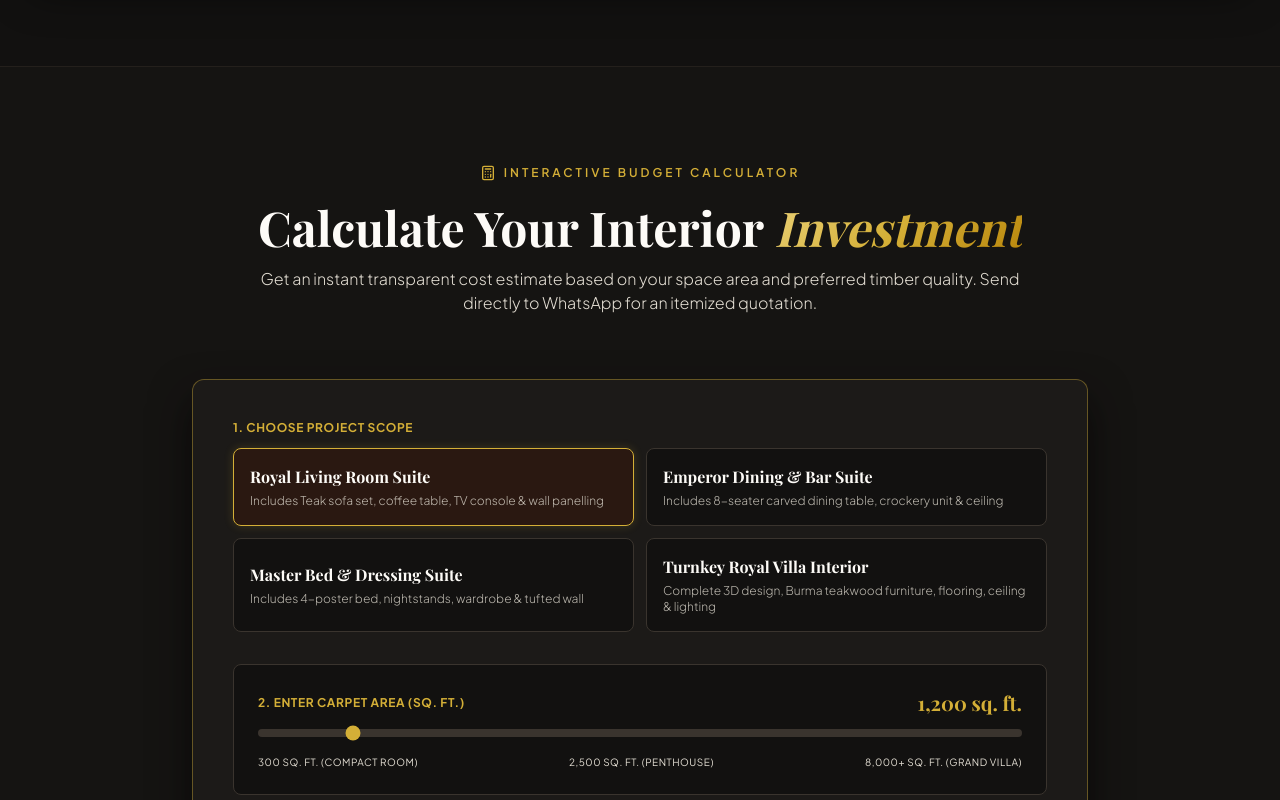
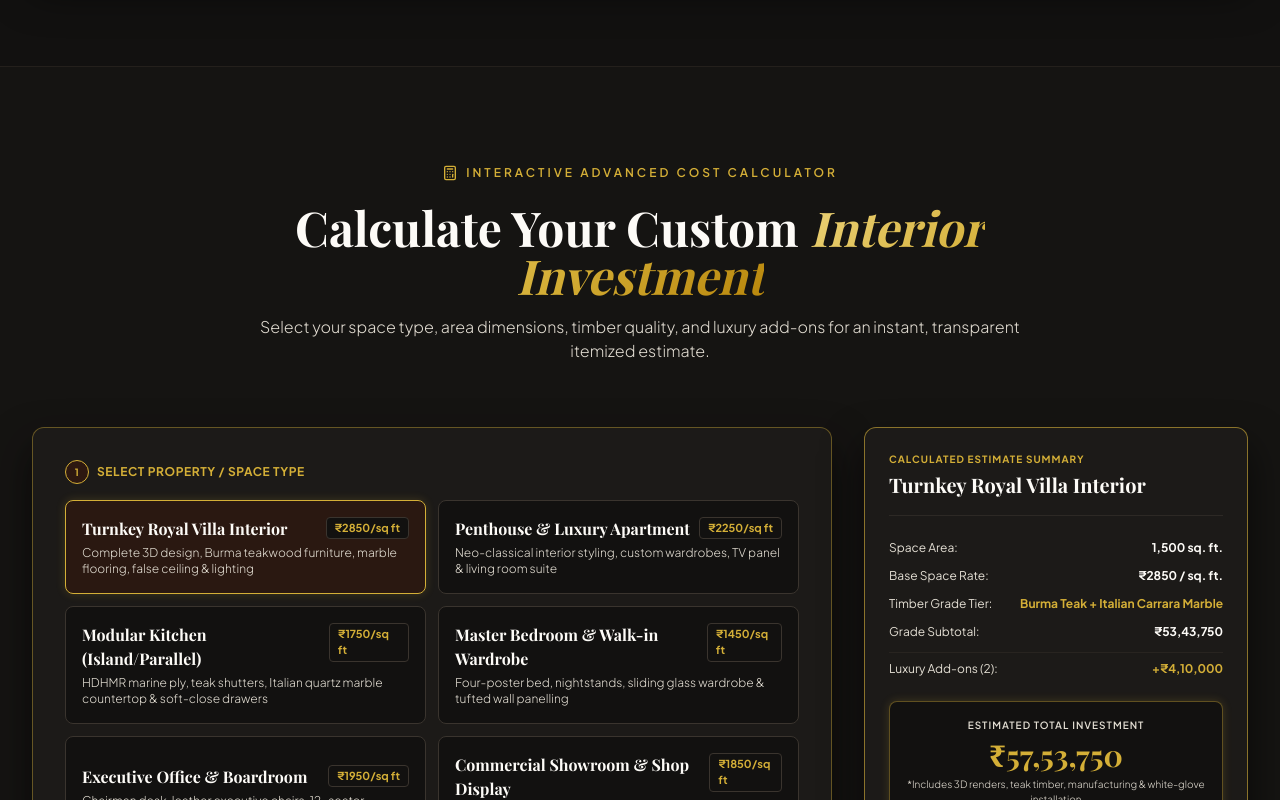
Before and after one commit to sharmashyama1988-eng/sharma-interior-designer, a Next.js app: page / in a window 1280 px wide. Shown: the part 11200-12000 px from the top of the page. Built offline with nearby package versions, Linux system fonts and the light colour scheme; a web font is replaced by a local one.

Commit message:
Recreate Cost Calculator with multi-step space selector, area slider, timber tiers, add-on checkboxes, and WhatsApp quote generator

```diff
--- a/src/components/CostEstimator.tsx
+++ b/src/components/CostEstimator.tsx
@@ -1,31 +1,68 @@
 'use client';
 
 import { useState } from 'react';
-import { Calculator, MessageSquare, Phone, Sparkles, CheckCircle2 } from 'lucide-react';
+import { Calculator, MessageSquare, Phone, Sparkles, Check, Layers, Sliders, ShieldCheck, ChevronRight } from 'lucide-react';
 import { getWhatsAppLink, PHONE_NUMBER } from '@/data/furnitureData';
 
-const ROOM_TYPES = [
-  { id: 'living', name: 'Royal Living Room Suite', basePerSqFt: 1250, desc: 'Includes Teak sofa set, coffee table, TV console & wall panelling' },
-  { id: 'dining', name: 'Emperor Dining & Bar Suite', basePerSqFt: 1450, desc: 'Includes 8-seater carved dining table, crockery unit & ceiling' },
-  { id: 'bedroom', name: 'Master Bed & Dressing Suite', basePerSqFt: 1350, desc: 'Includes 4-poster bed, nightstands, wardrobe & tufted wall' },
-  { id: 'full_villa', name: 'Turnkey Royal Villa Interior', basePerSqFt: 2850, desc: 'Complete 3D design, Burma teakwood furniture, flooring, ceiling & lighting' },
+const SPACE_TYPES = [
+  { id: 'full_villa', name: 'Turnkey Royal Villa Interior', baseRate: 2850, desc: 'Complete 3D design, Burma teakwood furniture, marble flooring, false ceiling & lighting' },
+  { id: 'penthouse', name: 'Penthouse & Luxury Apartment', baseRate: 2250, desc: 'Neo-classical interior styling, custom wardrobes, TV panel & living room suite' },
+  { id: 'kitchen', name: 'Modular Kitchen (Island/Parallel)', baseRate: 1750, desc: 'HDHMR marine ply, teak shutters, Italian quartz marble countertop & soft-close drawers' },
+  { id: 'bedroom', name: 'Master Bedroom & Walk-in Wardrobe', baseRate: 1450, desc: 'Four-poster bed, nightstands, sliding glass wardrobe & tufted wall panelling' },
+  { id: 'office', name: 'Executive Office & Boardroom', baseRate: 1950, desc: 'Chairman desk, leather executive chairs, 12-seater conference table & acoustic walls' },
+  { id: 'showroom', name: 'Commercial Showroom & Shop Display', baseRate: 1850, desc: 'Brass display racks, marble reception counter, glass showcases & spotlighting' },
 ];
 
-const MATERIAL_TIERS = [
-  { id: 'standard', name: 'Classic Grade Seasoned Teak', multiplier: 1.0 },
-  { id: 'premium', name: 'Burma Teak & Italian Marble', multiplier: 1.25 },
-  { id: 'royal', name: 'Royal Gold Leaf & Italian Leather', multiplier: 1.5 },
+const TIMBER_GRADES = [
+  { id: 'classic_teak', name: 'Grade-A Seasoned Burma Teak', multiplier: 1.0, badge: 'Standard Luxury' },
+  { id: 'teak_marble', name: 'Burma Teak + Italian Carrara Marble', multiplier: 1.25, badge: 'Royal Tier' },
+  { id: 'imperial_gold', name: '24K Gold Leaf Gilt + Italian Nappa Leather', multiplier: 1.45, badge: 'Imperial Palace Tier' },
+];
+
+const ADDON_OPTIONS = [
+  { id: 'coffered_ceiling', name: 'Teak Coffered Ceiling / False Ceiling', costPerSqFt: 250, fixedCost: 0, desc: 'Architectural teakwood grid ceiling with chandelier hooks' },
+  { id: 'servo_hardware', name: 'Blum German Servo-Drive Motorized Hardware', costPerSqFt: 0, fixedCost: 45000, desc: 'Automatic touch-to-open electronic drawer motors' },
+  { id: 'gold_leafing', name: '24K Real Gold Leaf Hand Gilding', costPerSqFt: 0, fixedCost: 35000, desc: 'Genuine gold foil applied by master artisans on carved motifs' },
+  { id: 'biometric_safe', name: 'Biometric Safe & Secret Locked Compartments', costPerSqFt: 0, fixedCost: 25000, desc: 'Fingerprint digital safe concealed inside wardrobe/desk' },
+  { id: 'smart_lighting', name: 'Smart App-Controlled LED Ambient Cove Package', costPerSqFt: 0, fixedCost: 30000, desc: 'Dimmable warm 3000K LED line lighting with smartphone app' },
+  { id: 'wall_panelling', name: 'Teak Wainscoting & Fluted Wall Panelling', costPerSqFt: 180, fixedCost: 0, desc: 'Full-wall teakwood wainscoting with brass strip inlays' },
 ];
 
 export default function CostEstimator() {
-  const [selectedRoom, setSelectedRoom] = useState(ROOM_TYPES[0]);
-  const [sqFt, setSqFt] = useState(1200);
-  const [selectedTier, setSelectedTier] = useState(MATERIAL_TIERS[1]);
+  const [selectedSpace, setSelectedSpace] = useState(SPACE_TYPES[0]);
+  const [sqFt, setSqFt] = useState(1500);
+  const [selectedGrade, setSelectedGrade] = useState(TIMBER_GRADES[1]);
+  const [selectedAddons, setSelectedAddons] = useState<string[]>(['coffered_ceiling', 'gold_leafing']);
 
-  const estimatedCost = Math.round(sqFt * selectedRoom.basePerSqFt * selectedTier.multiplier);
+  const toggleAddon = (id: string) => {
+    setSelectedAddons((prev) =>
+      prev.includes(id) ? prev.filter((item) => item !== id) : [...prev, id]
+    );
+  };
 
-  const getWhatsAppEstimateMessage = () => {
-    return `Hello Sharma Interior Designer,\n\nI calculated an estimated interior budget on your website:\n- Project Type: ${selectedRoom.name}\n- Space Area: ${sqFt} sq. ft.\n- Material Quality: ${selectedTier.name}\n- Estimated Cost: ₹${estimatedCost.toLocaleString('en-IN')}\n\nPlease share detailed itemized breakdown and site visit availability.`;
+  // Base Interior Cost
+  const baseCost = sqFt * selectedSpace.baseRate;
+
+  // Grade Multiplier Adjustment
+  const gradeAdjustedCost = Math.round(baseCost * selectedGrade.multiplier);
+
+  // Addon Costs
+  const addonsTotal = selectedAddons.reduce((acc, addonId) => {
+    const addon = ADDON_OPTIONS.find((a) => a.id === addonId);
+    if (!addon) return acc;
+    const addonCost = (sqFt * addon.costPerSqFt) + addon.fixedCost;
+    return acc + addonCost;
+  }, 0);
+
+  const grandTotalEstimate = gradeAdjustedCost + addonsTotal;
+
+  const getWhatsAppQuotationMessage = () => {
+    const addonsListStr = selectedAddons
+      .map((id) => ADDON_OPTIONS.find((a) => a.id === id)?.name)
+      .filter(Boolean)
+      .join(', ');
+
+    return `Hello Sharma Interior Designer,\n\nI calculated a detailed custom estimate on your website:\n- Space Type: ${selectedSpace.name}\n- Carpet Area: ${sqFt.toLocaleString()} sq. ft.\n- Timber/Material Grade: ${selectedGrade.name}\n- Add-on Upgrades: ${addonsListStr || 'None'}\n- Calculated Investment: ₹${grandTotalEstimate.toLocaleString('en-IN')}\n\nPlease provide an itemized formal quote and schedule a site inspection.`;
   };
 
   return (
@@ -35,113 +72,228 @@ export default function CostEstimator() {
         <div className="text-center max-w-3xl mx-auto mb-16 space-y-4">
           <div className="inline-flex items-center gap-2 text-xs uppercase tracking-[0.25em] text-classical-gold font-semibold">
             <Calculator className="w-4 h-4 text-classical-gold" />
-            <span>INTERACTIVE BUDGET CALCULATOR</span>
+            <span>INTERACTIVE ADVANCED COST CALCULATOR</span>
           </div>
           <h2 className="font-serif text-3xl sm:text-4xl lg:text-5xl font-bold text-classical-cream">
-            Calculate Your Interior <span className="gold-text-gradient italic">Investment</span>
+            Calculate Your Custom <span className="gold-text-gradient italic">Interior Investment</span>
           </h2>
           <p className="text-classical-creamMuted text-sm sm:text-base font-light">
-            Get an instant transparent cost estimate based on your space area and preferred timber quality. Send directly to WhatsApp for an itemized quotation.
+            Select your space type, area dimensions, timber quality, and luxury add-ons for an instant, transparent itemized estimate.
           </p>
         </div>
 
-        {/* Estimator Box */}
-        <div className="max-w-4xl mx-auto bg-classical-card rounded-xl border border-classical-gold/40 p-6 sm:p-10 shadow-classical-deep space-y-8">
-          {/* Step 1: Select Room Type */}
+        {/* Multi-Step Calculator Layout */}
+        <div className="grid grid-cols-1 lg:grid-cols-12 gap-8 items-start">
+          {/* Left Controls (Steps 1 to 4) */}
+          <div className="lg:col-span-8 space-y-8 bg-classical-card p-6 sm:p-8 rounded-xl border border-classical-gold/40 shadow-classical-deep">
+            {/* Step 1: Select Space Type */}
             <div>
-            <label className="text-xs uppercase tracking-wider font-bold text-classical-gold block mb-3">
-              1. Choose Project Scope
-            </label>
+              <div className="flex items-center gap-2 text-xs uppercase tracking-wider font-extrabold text-classical-gold mb-4">
+                <span className="w-6 h-6 rounded-full bg-classical-mahogany border border-classical-gold flex items-center justify-center text-[10px] text-classical-gold">1</span>
+                <span>Select Property / Space Type</span>
+              </div>
+
               <div className="grid grid-cols-1 sm:grid-cols-2 gap-3">
-              {ROOM_TYPES.map((room) => (
+                {SPACE_TYPES.map((space) => (
                   <button
-                  key={room.id}
-                  onClick={() => setSelectedRoom(room)}
+                    key={space.id}
+                    onClick={() => setSelectedSpace(space)}
                     className={`p-4 rounded-lg text-left border transition-all ${
-                    selectedRoom.id === room.id
+                      selectedSpace.id === space.id
                         ? 'border-classical-gold bg-classical-mahogany/80 text-classical-gold shadow-gold-sm'
                         : 'border-classical-border bg-classical-bg text-classical-creamMuted hover:border-classical-gold/40'
                     }`}
                   >
+                    <div className="flex justify-between items-start">
                       <span className="font-serif text-base font-bold text-classical-cream block">
-                    {room.name}
+                        {space.name}
                       </span>
-                  <span className="text-xs text-classical-creamMuted/80 font-light block mt-1">
-                    {room.desc}
+                      <span className="text-[11px] font-bold text-classical-gold bg-classical-bg px-2 py-0.5 rounded border border-classical-border">
+                        ₹{space.baseRate}/sq ft
+                      </span>
+                    </div>
+                    <span className="text-xs text-classical-creamMuted font-light block mt-1 line-clamp-2">
+                      {space.desc}
                     </span>
                   </button>
                 ))}
               </div>
             </div>
 
-          {/* Step 2: Area Slider */}
-          <div className="space-y-3 bg-classical-bg p-6 rounded-lg border border-classical-border">
+            {/* Step 2: Carpet Area Slider */}
+            <div className="space-y-4 bg-classical-bg p-6 rounded-lg border border-classical-border">
               <div className="flex justify-between items-center">
-              <label className="text-xs uppercase tracking-wider font-bold text-classical-gold">
-                2. Enter Carpet Area (sq. ft.)
-              </label>
-              <span className="font-serif text-xl font-bold text-classical-gold">
-                {sqFt.toLocaleString()} sq. ft.
-              </span>
+                <div className="flex items-center gap-2 text-xs uppercase tracking-wider font-extrabold text-classical-gold">
+                  <span className="w-6 h-6 rounded-full bg-classical-mahogany border border-classical-gold flex items-center justify-center text-[10px] text-classical-gold">2</span>
+                  <span>Enter Carpet / Space Area (sq. ft.)</span>
                 </div>
+                <div className="flex items-center gap-2">
+                  <input
+                    type="number"
+                    min="300"
+                    max="15000"
+                    value={sqFt}
+                    onChange={(e) => setSqFt(Math.max(100, Number(e.target.value)))}
+                    className="w-28 px-3 py-1.5 rounded bg-classical-card border border-classical-gold text-classical-gold font-serif font-bold text-base text-right focus:outline-none"
+                  />
+                  <span className="text-xs text-classical-creamMuted font-bold">sq. ft.</span>
+                </div>
+              </div>
+
               <input
                 type="range"
                 min="300"
-              max="8000"
+                max="10000"
                 step="100"
                 value={sqFt}
                 onChange={(e) => setSqFt(Number(e.target.value))}
-              className="w-full h-2 bg-classical-border rounded-lg appearance-none cursor-pointer accent-classical-gold"
+                className="w-full h-2.5 bg-classical-border rounded-lg appearance-none cursor-pointer accent-classical-gold"
               />
-            <div className="flex justify-between text-[10px] text-classical-creamMuted uppercase tracking-wider">
+
+              <div className="flex justify-between text-[10px] text-classical-creamMuted font-medium uppercase tracking-wider">
                 <span>300 sq. ft. (Compact Room)</span>
                 <span>2,500 sq. ft. (Penthouse)</span>
-              <span>8,000+ sq. ft. (Grand Villa)</span>
+                <span>10,000+ sq. ft. (Palace Villa)</span>
               </div>
             </div>
 
-          {/* Step 3: Material Quality Tier */}
+            {/* Step 3: Select Timber & Material Grade */}
             <div>
-            <label className="text-xs uppercase tracking-wider font-bold text-classical-gold block mb-3">
-              3. Select Craftsmanship & Timber Grade
-            </label>
+              <div className="flex items-center gap-2 text-xs uppercase tracking-wider font-extrabold text-classical-gold mb-4">
+                <span className="w-6 h-6 rounded-full bg-classical-mahogany border border-classical-gold flex items-center justify-center text-[10px] text-classical-gold">3</span>
+                <span>Select Craftsmanship & Material Grade</span>
+              </div>
+
               <div className="grid grid-cols-1 sm:grid-cols-3 gap-3">
-              {MATERIAL_TIERS.map((tier) => (
+                {TIMBER_GRADES.map((grade) => (
                   <button
-                  key={tier.id}
-                  onClick={() => setSelectedTier(tier)}
-                  className={`p-3.5 rounded-lg text-center text-xs font-semibold border transition-all ${
-                    selectedTier.id === tier.id
+                    key={grade.id}
+                    onClick={() => setSelectedGrade(grade)}
+                    className={`p-4 rounded-lg text-left border transition-all ${
+                      selectedGrade.id === grade.id
                         ? 'border-classical-gold bg-classical-mahogany/80 text-classical-gold shadow-gold-sm'
                         : 'border-classical-border bg-classical-bg text-classical-creamMuted hover:border-classical-gold/40'
                     }`}
                   >
-                  {tier.name}
+                    <span className="text-[10px] uppercase font-bold text-classical-gold block">
+                      {grade.badge}
+                    </span>
+                    <span className="font-serif text-sm font-bold text-classical-cream block mt-0.5">
+                      {grade.name}
+                    </span>
                   </button>
                 ))}
               </div>
             </div>
 
-          {/* Result Output & WhatsApp CTA */}
-          <div className="pt-6 border-t border-classical-border flex flex-col sm:flex-row sm:items-center justify-between gap-6 bg-classical-card/90 p-6 rounded-lg border border-classical-gold/30">
+            {/* Step 4: Add-on Upgrades & Customizations */}
             <div>
-              <span className="text-xs uppercase tracking-widest text-classical-creamMuted block">
-                Estimated Investment Range
+              <div className="flex items-center justify-between mb-4">
+                <div className="flex items-center gap-2 text-xs uppercase tracking-wider font-extrabold text-classical-gold">
+                  <span className="w-6 h-6 rounded-full bg-classical-mahogany border border-classical-gold flex items-center justify-center text-[10px] text-classical-gold">4</span>
+                  <span>Select Luxury Add-ons & Architectural Upgrades</span>
+                </div>
+                <span className="text-[11px] text-classical-creamMuted font-light">({selectedAddons.length} selected)</span>
+              </div>
+
+              <div className="grid grid-cols-1 sm:grid-cols-2 gap-3">
+                {ADDON_OPTIONS.map((addon) => {
+                  const isChecked = selectedAddons.includes(addon.id);
+                  return (
+                    <button
+                      key={addon.id}
+                      onClick={() => toggleAddon(addon.id)}
+                      className={`p-3.5 rounded-lg text-left border transition-all flex items-start gap-3 ${
+                        isChecked
+                          ? 'border-classical-gold bg-classical-mahogany/70 text-classical-gold'
+                          : 'border-classical-border bg-classical-bg text-classical-creamMuted hover:border-classical-gold/40'
+                      }`}
+                    >
+                      <div className={`w-5 h-5 rounded flex items-center justify-center mt-0.5 border ${isChecked ? 'bg-gold-gradient border-black text-black' : 'border-classical-border bg-classical-card'}`}>
+                        {isChecked && <Check className="w-3.5 h-3.5 stroke-[3]" />}
+                      </div>
+
+                      <div className="flex-1">
+                        <div className="flex justify-between items-baseline">
+                          <span className="font-serif text-xs font-bold text-classical-cream">
+                            {addon.name}
                           </span>
-              <span className="font-serif text-3xl sm:text-4xl font-bold text-classical-gold">
-                ₹{estimatedCost.toLocaleString('en-IN')}
+                          <span className="text-[10px] font-bold text-classical-gold">
+                            {addon.costPerSqFt ? `+₹${addon.costPerSqFt}/sq ft` : `+₹${addon.fixedCost.toLocaleString('en-IN')}`}
                           </span>
-              <span className="text-[11px] text-classical-creamMuted font-light block mt-1">
-                *Includes 3D architectural rendering, materials, manufacturing & installation
+                        </div>
+                        <span className="text-[10px] text-classical-creamMuted font-light block mt-0.5">
+                          {addon.desc}
+                        </span>
+                      </div>
+                    </button>
+                  );
+                })}
+              </div>
+            </div>
+          </div>
+
+          {/* Right Live Cost Summary Card */}
+          <div className="lg:col-span-4 sticky top-28 bg-classical-card p-6 rounded-xl border border-classical-gold/60 shadow-classical-deep space-y-6">
+            <div className="border-b border-classical-border/60 pb-4">
+              <span className="text-[10px] uppercase tracking-widest text-classical-gold font-bold block mb-1">
+                Calculated Estimate Summary
+              </span>
+              <h3 className="font-serif text-xl font-bold text-classical-cream">
+                {selectedSpace.name}
+              </h3>
+            </div>
+
+            {/* Breakdown List */}
+            <div className="space-y-3 text-xs">
+              <div className="flex justify-between text-classical-creamMuted">
+                <span>Space Area:</span>
+                <span className="text-classical-cream font-bold">{sqFt.toLocaleString()} sq. ft.</span>
+              </div>
+
+              <div className="flex justify-between text-classical-creamMuted">
+                <span>Base Space Rate:</span>
+                <span className="text-classical-cream font-bold">₹{selectedSpace.baseRate} / sq. ft.</span>
+              </div>
+
+              <div className="flex justify-between text-classical-creamMuted">
+                <span>Timber Grade Tier:</span>
+                <span className="text-classical-gold font-bold">{selectedGrade.name}</span>
+              </div>
+
+              <div className="flex justify-between text-classical-creamMuted">
+                <span>Grade Subtotal:</span>
+                <span className="text-classical-cream font-bold">₹{gradeAdjustedCost.toLocaleString('en-IN')}</span>
+              </div>
+
+              {selectedAddons.length > 0 && (
+                <div className="flex justify-between text-classical-creamMuted pt-2 border-t border-classical-border/40">
+                  <span>Luxury Add-ons ({selectedAddons.length}):</span>
+                  <span className="text-classical-gold font-bold">+₹{addonsTotal.toLocaleString('en-IN')}</span>
+                </div>
+              )}
+            </div>
+
+            {/* Grand Total */}
+            <div className="p-4 rounded-lg bg-classical-bg border border-classical-gold/40 text-center shadow-gold-sm">
+              <span className="text-[10px] uppercase tracking-widest text-classical-creamMuted block font-semibold mb-1">
+                Estimated Total Investment
+              </span>
+              <span className="font-serif text-3xl font-bold text-classical-gold block">
+                ₹{grandTotalEstimate.toLocaleString('en-IN')}
+              </span>
+              <span className="text-[10px] text-classical-creamMuted font-light block mt-1">
+                *Includes 3D renders, teak timber, manufacturing & white-glove installation
               </span>
             </div>
 
-            <div className="flex flex-col gap-2">
+            {/* Actions */}
+            <div className="space-y-3 pt-2">
               <a
-                href={getWhatsAppLink(getWhatsAppEstimateMessage())}
+                href={getWhatsAppLink(getWhatsAppQuotationMessage())}
                 target="_blank"
                 rel="noopener noreferrer"
-                className="inline-flex items-center justify-center gap-2.5 px-6 py-3.5 text-xs font-bold uppercase tracking-wider text-black bg-gold-gradient rounded shadow-gold-glow hover:opacity-95 transition-all whitespace-nowrap"
+                className="w-full flex items-center justify-center gap-2.5 py-3.5 text-xs font-bold uppercase tracking-wider text-black bg-gold-gradient rounded shadow-gold-glow hover:opacity-95 transition-all"
               >
                 <MessageSquare className="w-4 h-4 fill-black" />
                 <span>Send Estimate to WhatsApp</span>
@@ -149,9 +301,10 @@ export default function CostEstimator() {
 
               <a
                 href={`tel:${PHONE_NUMBER}`}
-                className="text-center text-xs text-classical-creamMuted hover:text-classical-gold transition-colors py-1"
+                className="w-full flex items-center justify-center gap-2 py-2.5 text-xs font-semibold text-classical-cream bg-classical-bg border border-classical-border hover:border-classical-gold rounded"
               >
-                Or Call Us directly: <strong className="text-classical-gold">{PHONE_NUMBER}</strong>
+                <Phone className="w-3.5 h-3.5 text-classical-gold" />
+                <span>Call Chief Architect: {PHONE_NUMBER}</span>
               </a>
             </div>
           </div>
```
Lines whose indentation alone changed are shown as unchanged.
